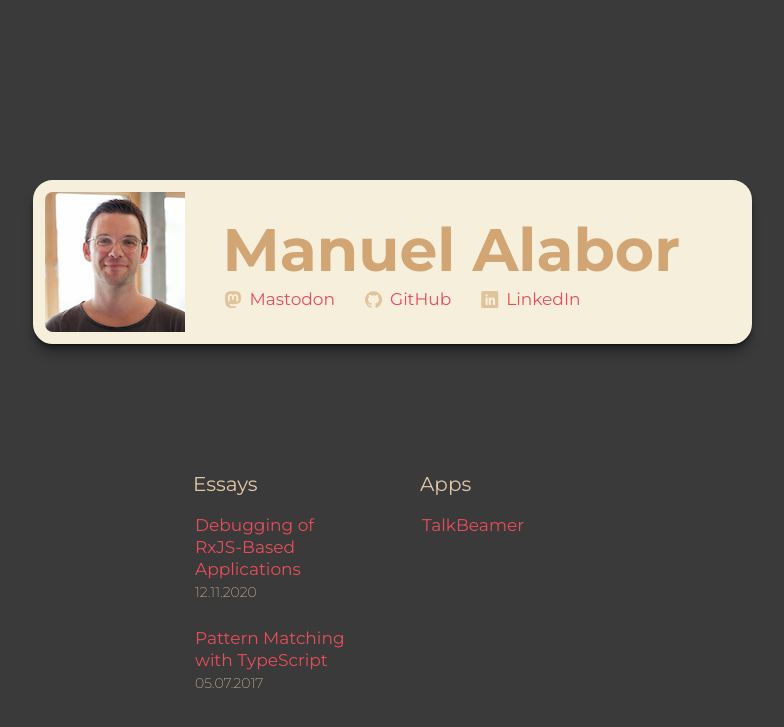
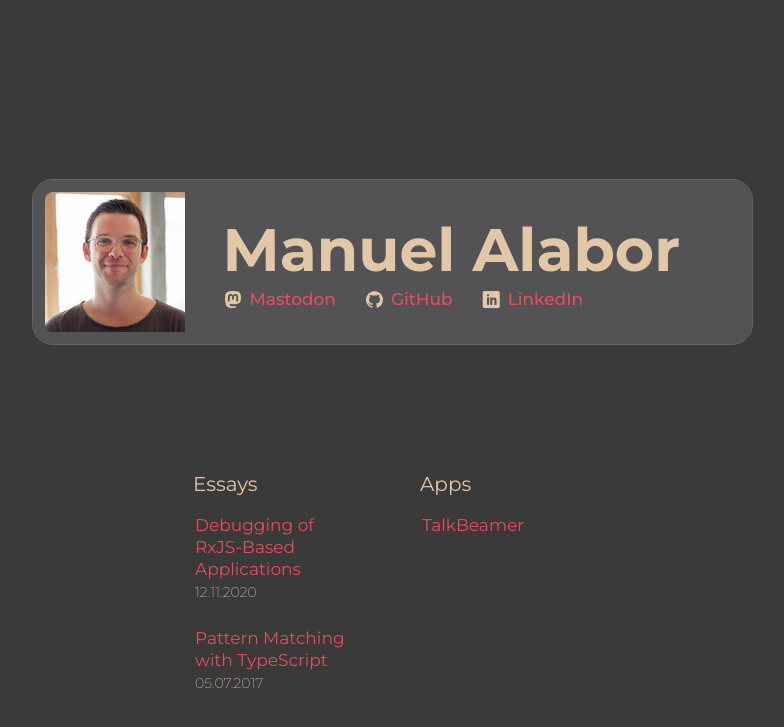
Before and after one commit to swissmanu/alabor.me, a Jekyll site: the page built from index.md, in a window 1280 px wide. Shown: the top 727 px of the page, without its empty margins (248-1032 px from the left). Built offline with Jekyll 4.4.1, drawn with Linux system fonts in a browser that asks for light colours; some web fonts are replaced.

Commit message:
Finalize Dark Style

```diff
--- a/_sass/_home.scss
+++ b/_sass/_home.scss
@@ -3,8 +3,9 @@ body.home {
   --color-foreground: #e2c7a7;
   --color-accent: #e74d5a;
 
-  --color-card-foreground: #d1a674;
-  --color-card-background: #f6efdc;
+  --color-card-foreground: var(--color-foreground);
+  --color-card-background: #535355;
+  --color-card-border: #646466;
   --color-card-accent: var(--color-accent);
 
   --size-vcard-width: 695px;
@@ -19,24 +20,6 @@ body.home {
 
   background-color: var(--color-background);
   color: var(--color-foreground);
-
-  // ❤️ https://www.joshwcomeau.com/shadow-palette/
-  --shadow-color: 193deg 57% 2%;
-  --shadow-elevation-low: 0px 0.5px 0.6px hsl(var(--shadow-color) / 0.34),
-    0px 0.9px 1px -1.2px hsl(var(--shadow-color) / 0.34),
-    -0.1px 2.2px 2.5px -2.5px hsl(var(--shadow-color) / 0.34);
-  --shadow-elevation-medium: 0px 0.5px 0.6px hsl(var(--shadow-color) / 0.36),
-    0px 1.8px 2px -0.8px hsl(var(--shadow-color) / 0.36),
-    -0.1px 4.4px 5px -1.7px hsl(var(--shadow-color) / 0.36),
-    -0.3px 10.8px 12.2px -2.5px hsl(var(--shadow-color) / 0.36);
-  --shadow-elevation-high: 0px 0.5px 0.6px hsl(var(--shadow-color) / 0.34),
-    -0.1px 3.1px 3.5px -0.4px hsl(var(--shadow-color) / 0.34),
-    -0.1px 5.9px 6.6px -0.7px hsl(var(--shadow-color) / 0.34),
-    -0.2px 9.6px 10.8px -1.1px hsl(var(--shadow-color) / 0.34),
-    -0.4px 15.4px 17.3px -1.4px hsl(var(--shadow-color) / 0.34),
-    -0.6px 24.1px 27.1px -1.8px hsl(var(--shadow-color) / 0.34),
-    -0.9px 36.6px 41.2px -2.1px hsl(var(--shadow-color) / 0.34),
-    -1.3px 53.9px 60.7px -2.5px hsl(var(--shadow-color) / 0.34);
 }
 
 .home {
@@ -63,11 +46,11 @@ body.home {
     column-gap: 2rem;
     background: var(--color-card-background);
     color: var(--color-card-foreground);
-    box-shadow: var(--shadow-elevation-medium);
     border-radius: 20px;
     overflow: hidden;
     min-width: var(--size-vcard-width);
     border: 12px solid var(--color-card-background);
+    outline: 1px solid var(--color-card-border);
 
     & > div {
       margin-bottom: 1rem;
@@ -95,8 +78,7 @@ body.home {
 
     i[class^="icon-"] {
       &::before {
-        color: var(--color-card-foreground);
-        opacity: 0.6;
+        color: var(--color-foreground);
 
         /* use !important to prevent issues with browser extensions that change fonts */
         font-family: "icomoon" !important;
@@ -122,7 +104,7 @@ body.home {
     }
 
     a {
-      font-weight: 400;
+      font-weight: 500;
     }
   }
 
```
